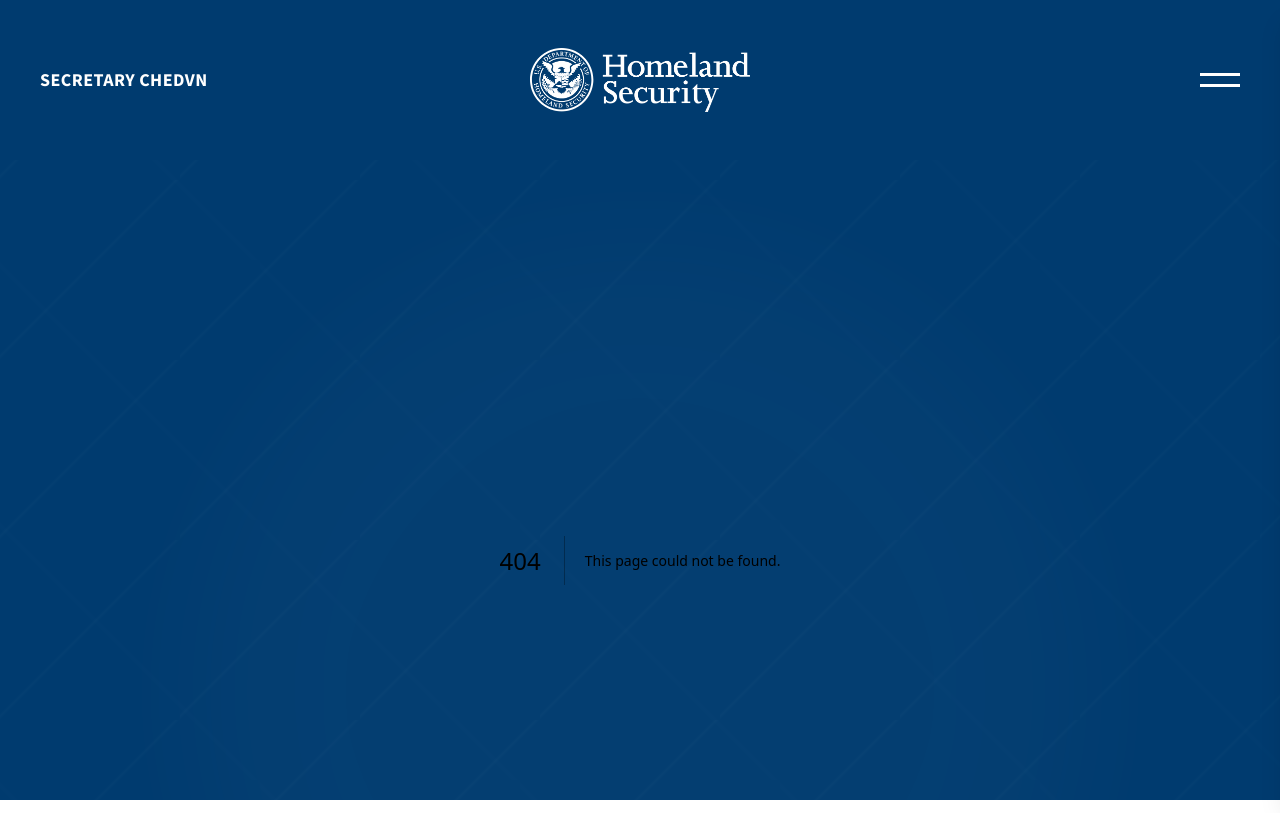
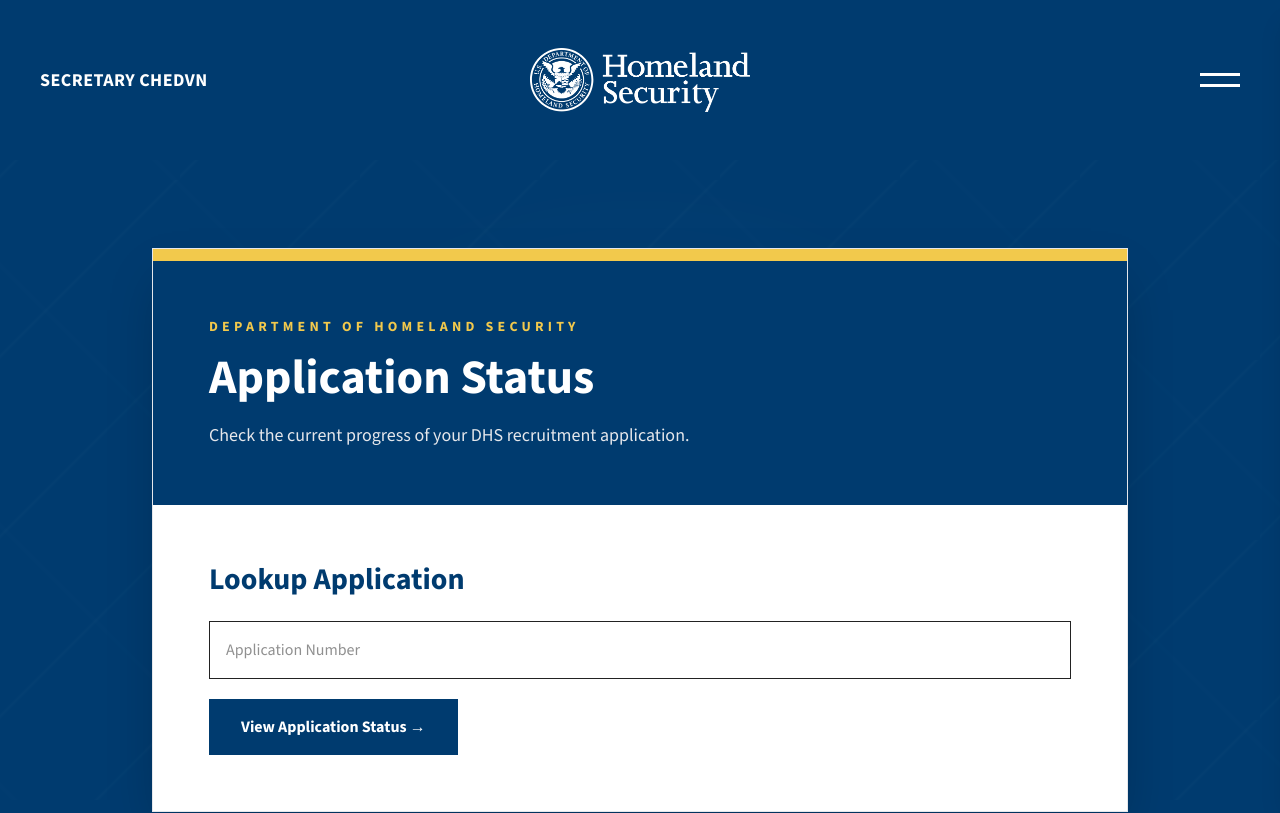
Before and after one commit to wiil404/dhswebsiteosf, a Next.js app: page /recruitment/applications in a window 1280 px wide. Before the commit this address had no page. Shown: the top 813 px of the page. Built offline with nearby package versions, Linux system fonts and the light colour scheme.

Commit message:
Add files via upload

```diff
--- /dev/null
+++ b/app/recruitment/applications/page.tsx
@@ -0,0 +1,460 @@
+"use client";
+
+
+import {useState} from "react";
+import Breadcrumb from "@/components/Breadcrumb";
+
+
+
+export default function ApplicationsPage(){
+
+
+    const [applicationNumber,setApplicationNumber] = useState("");
+
+    const [application,setApplication] = useState<any>(null);
+
+    const [loading,setLoading] = useState(false);
+
+    const [error,setError] = useState("");
+
+
+
+
+
+    async function searchApplication(){
+
+
+        if(!applicationNumber){
+
+            setError(
+                "Please enter your application number."
+            );
+
+            return;
+
+        }
+
+
+
+        setLoading(true);
+
+        setError("");
+
+
+
+
+
+        const response = await fetch(
+
+            `/api/recruitment/applications?number=${applicationNumber}`
+
+        );
+
+
+
+        const data = await response.json();
+
+
+
+
+
+        if(!response.ok){
+
+
+            setError(
+                data.error ||
+                "Application not found."
+            );
+
+
+            setApplication(null);
+
+            setLoading(false);
+
+            return;
+
+        }
+
+
+
+
+        setApplication(data);
+
+        setLoading(false);
+
+
+    }
+
+
+
+
+
+
+
+
+
+    return (
+
+        <main
+
+            className="
+            max-w-5xl
+            mx-auto
+            px-6
+            py-16
+            "
+
+        >
+
+
+            <Breadcrumb />
+
+
+
+
+
+            <div
+
+                className="
+                bg-white
+                shadow-2xl
+                border
+                border-gray-200
+                overflow-hidden
+                "
+
+            >
+
+
+                <div className="
+                h-3
+                bg-[#F2C94C]
+                "/>
+
+
+
+
+
+
+                <section
+
+                    className="
+                    bg-[#003B6F]
+                    text-white
+                    p-10
+                    md:p-14
+                    "
+
+                >
+
+
+                    <p
+
+                        className="
+                        uppercase
+                        tracking-[0.3em]
+                        text-sm
+                        font-bold
+                        text-[#F2C94C]
+                        "
+
+                    >
+
+                        Department of Homeland Security
+
+                    </p>
+
+
+
+
+                    <h1
+
+                        className="
+                        mt-4
+                        text-5xl
+                        font-black
+                        "
+
+                    >
+
+                        Application Status
+
+                    </h1>
+
+
+
+
+                    <p
+
+                        className="
+                        mt-5
+                        text-lg
+                        text-gray-200
+                        "
+
+                    >
+
+                        Check the current progress of your DHS recruitment application.
+
+                    </p>
+
+
+
+                </section>
+
+
+
+
+
+
+
+
+
+                <section
+
+                    className="
+                    p-10
+                    md:p-14
+                    "
+
+                >
+
+
+
+
+
+                    <h2
+
+                        className="
+                        text-3xl
+                        font-bold
+                        text-[#003B6F]
+                        "
+
+                    >
+
+                        Lookup Application
+
+                    </h2>
+
+
+
+
+
+
+                    <input
+
+                        className="
+                        border
+                        p-4
+                        w-full
+                        mt-6
+                        "
+
+                        placeholder="Application Number"
+
+                        value={applicationNumber}
+
+                        onChange={
+                            e=>
+                            setApplicationNumber(
+                                e.target.value
+                            )
+                        }
+
+                    />
+
+
+
+
+
+
+                    <button
+
+                        onClick={searchApplication}
+
+                        disabled={loading}
+
+                        className="
+                        mt-5
+                        bg-[#003B6F]
+                        text-white
+                        px-8
+                        py-4
+                        font-bold
+                        hover:bg-[#002B52]
+                        transition
+                        "
+
+                    >
+
+                    {
+                        loading
+                        ?
+                        "Searching..."
+                        :
+                        "View Application Status →"
+                    }
+
+
+                    </button>
+
+
+
+
+
+
+
+
+                    {
+                        error && (
+
+                            <p
+
+                                className="
+                                mt-6
+                                text-red-600
+                                font-bold
+                                "
+
+                            >
+
+                                {error}
+
+                            </p>
+
+                        )
+                    }
+
+
+
+
+
+
+
+
+
+                    {
+                        application && (
+
+
+                            <div
+
+                                className="
+                                mt-10
+                                border
+                                border-gray-200
+                                bg-gray-50
+                                p-8
+                                "
+
+                            >
+
+
+                                <h3
+
+                                    className="
+                                    text-2xl
+                                    font-bold
+                                    text-[#003B6F]
+                                    "
+
+                                >
+
+                                    Application Details
+
+                                </h3>
+
+
+
+
+                                <p className="mt-5">
+
+                                    <strong>
+                                        Division:
+                                    </strong>
+
+                                    {" "}
+
+                                    {
+                                        application.divisions?.name ||
+                                        "Pending"
+                                    }
+
+                                </p>
+
+
+
+
+
+
+                                <p className="mt-3">
+
+                                    <strong>
+                                        Status:
+                                    </strong>
+
+                                    {" "}
+
+                                    {
+                                        application.status
+                                    }
+
+                                </p>
+
+
+
+
+
+
+                                <p className="mt-3">
+
+                                    <strong>
+                                        Submitted:
+                                    </strong>
+
+                                    {" "}
+
+                                    {
+                                        new Date(
+                                            application.created_at
+                                        )
+                                        .toLocaleDateString()
+                                    }
+
+                                </p>
+
+
+
+
+                            </div>
+
+
+                        )
+                    }
+
+
+
+
+
+
+
+                </section>
+
+
+
+
+
+
+            </div>
+
+
+
+
+
+        </main>
+
+    );
+
+
+}
```
